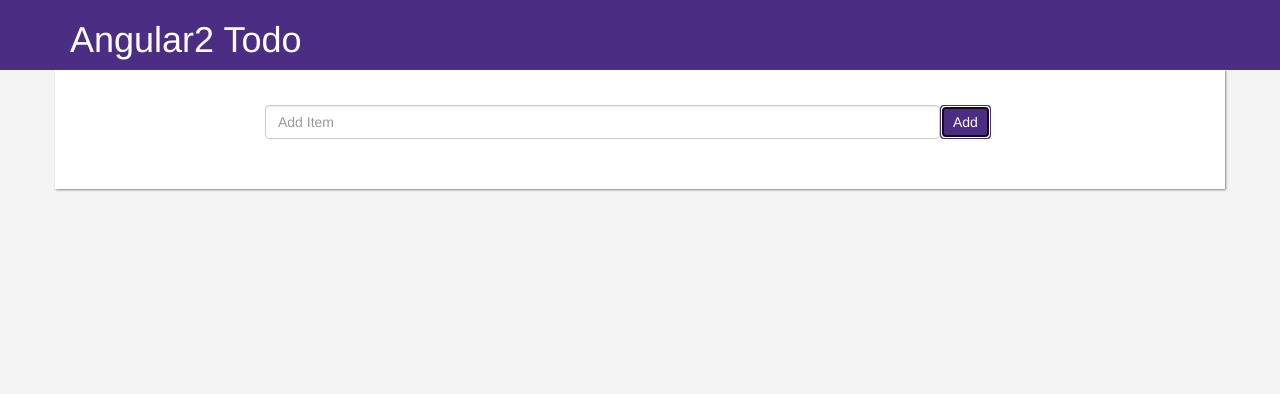
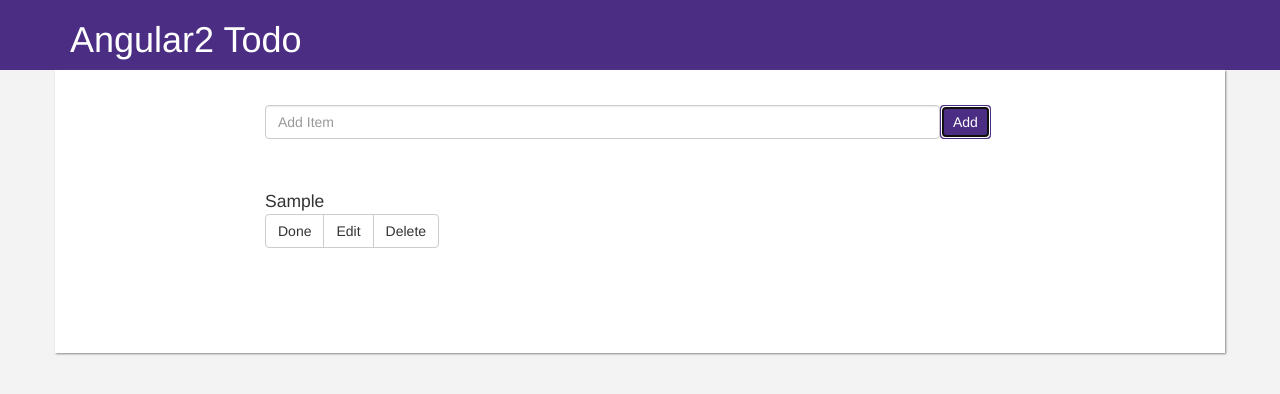
Before and after one commit to cartersch/ng2_todo, an Angular app: page / in a window 1280 px wide. Both pictures are taken after typing "Sample" into the empty fields and a click on the button "Add". Shown: the top 394 px of the page. Built offline with nearby package versions, Linux system fonts and the light colour scheme.

Commit message:
built basic list component

```diff
--- a/src/app/app.component.html
+++ b/src/app/app.component.html
@@ -5,4 +5,5 @@
 </header>
 <section class="container">
   <todo-input></todo-input>
+  <todo-list></todo-list>
 </section>
--- a/src/app/todo-list/todo-list.component.css
+++ b/src/app/todo-list/todo-list.component.css
@@ -0,0 +1,13 @@
+.todo-list{
+    padding: 30px 0px;
+}
+
+.todo-item{
+    clear: both;
+    display: block;
+    padding: 15px 0;
+}
+
+.todo-item::nth-child(odd){
+    background-color: #f0f0f0;
+}
--- a/src/app/todo-list/todo-list.component.html
+++ b/src/app/todo-list/todo-list.component.html
@@ -1,3 +1,24 @@
-<p>
-  todo-list works!
-</p>
+<div class="row todo-list">
+  <div class="col-md-8 col-md-offset-2">
+
+    <p class="text-center" *ngIf="todos.length == 0">
+      <strong>Nothing to do at the moment!</strong>
+    </p>
+
+    <div *ngIf="todos.length > 0">
+      <ul class="list-unstyled">
+        <li class="todo-item" *ngFor="let todo of todos">
+          <div style="font-size: 1.25em; padding-top:5px">
+            {{todo.task}}
+          </div>
+          <div class="btn-group">
+            <button type="button" class="btn btn-default">Done</button>
+            <button type="button" class="btn btn-default">Edit</button>
+            <button type="button" class="btn btn-default">Delete</button>
+          </div>
+        </li>
+      </ul>
+    </div>
+
+  </div>
+</div>
--- a/src/app/todo-list/todo-list.component.ts
+++ b/src/app/todo-list/todo-list.component.ts
@@ -1,13 +1,22 @@
 import { Component, OnInit } from '@angular/core';
+import { TodoDataService } from '../todo-data.service';
 
 @Component({
-  selector: 'app-todo-list',
+  selector: 'todo-list',
   templateUrl: './todo-list.component.html',
   styleUrls: ['./todo-list.component.css']
 })
 export class TodoListComponent implements OnInit {
 
-  constructor() { }
+  todos = [];
+
+  constructor(private todoService : TodoDataService) {
+    this.todos = this.todoService.getTodos();
+   }
+
+   updateTodoStatus(todo){
+     todo.done = !todo.done;
+   }
 
   ngOnInit() {
   }
```
